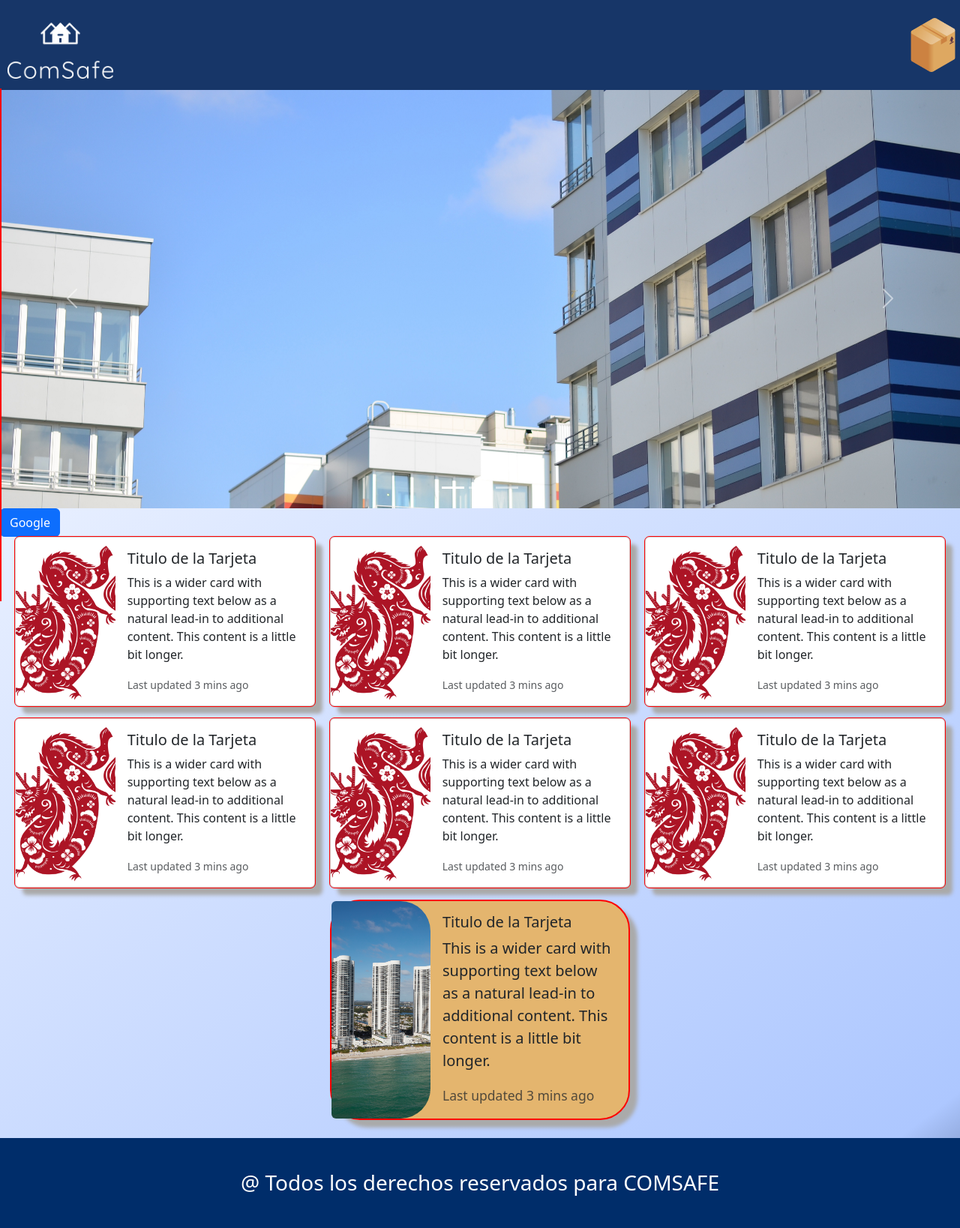
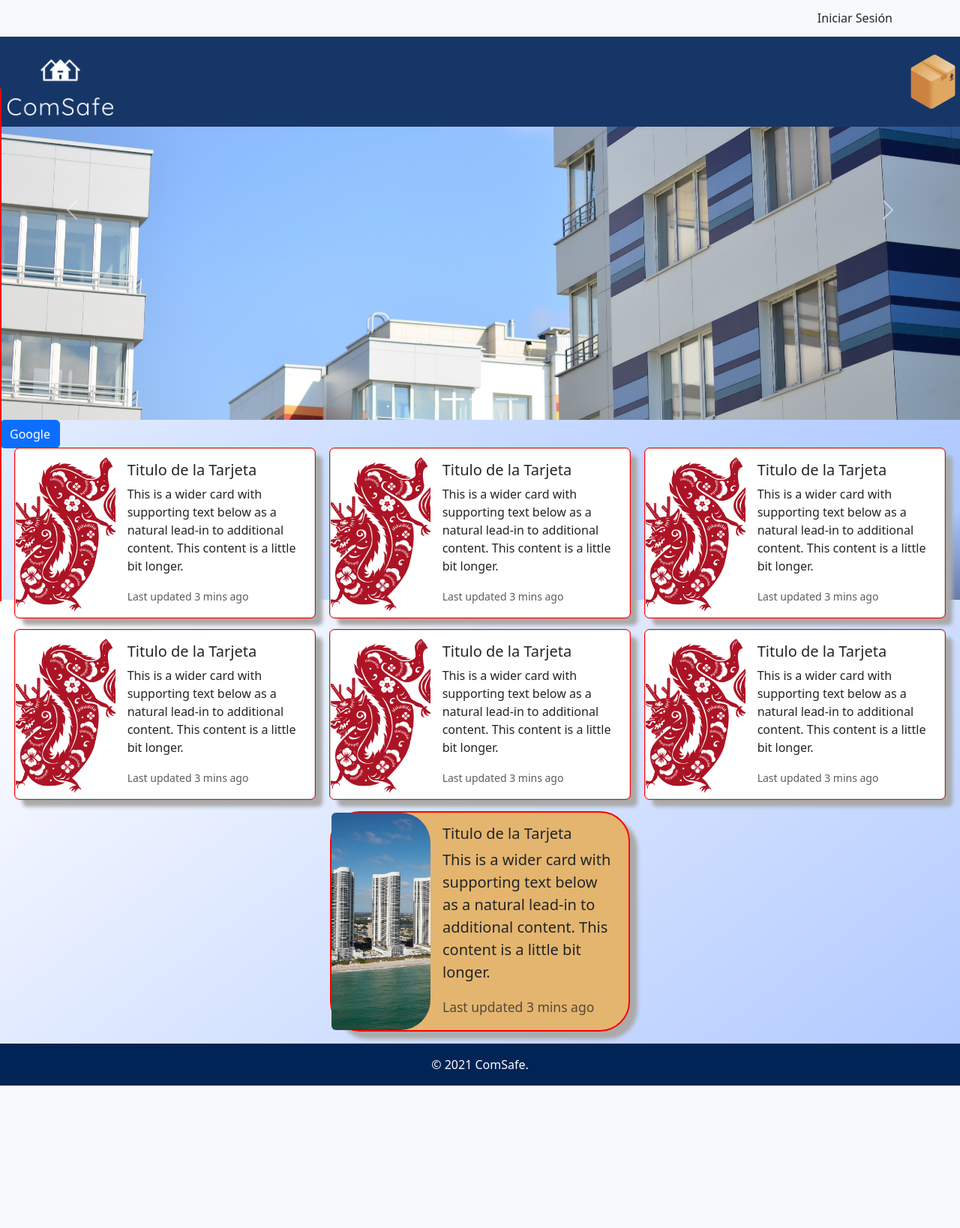
Before and after one commit to PedroAntonioKira/ProyectoISW, a PHP site: page / in a window 1280 px wide. Shown: the whole page at 75% size. After the commit the page ends 1448 px from the top, so only its background shows below. Run offline with PHP 8.4, Linux system fonts and the light colour scheme.

Commit message:
footer estático

```diff
--- a/css/Cabecera.css
+++ b/css/Cabecera.css
@@ -129,9 +129,6 @@ header span {
   font-weight: bolder;
 }
 
-main {
-  height: 1400px;
-}
 
 @media screen and (max-width: 1280px) {
   /*Parte del header */
--- a/css/Cuerpo.css
+++ b/css/Cuerpo.css
@@ -1,3 +1,8 @@
+html,
+body{
+  height: 100%;
+}
+
 body {
   background: rgb(255, 255, 255);
   background: -moz-linear-gradient(
@@ -22,7 +27,14 @@ body {
 }
 
 body {
+  display: flex;
+  min-height: 100vh;
+  flex-direction: column;
   margin: 0;
   padding: 0;
   box-sizing: border-box;
 }
+
+main{
+  flex: 1s 0 auto;
+}
--- a/css/Footer.css
+++ b/css/Footer.css
@@ -1,5 +1,5 @@
 footer {
-  height: 15vh;
+
   background-color: #002d6a;
   color: #ffffff;
 }
--- a/index.php
+++ b/index.php
@@ -16,11 +16,16 @@
     <link rel="stylesheet" href="css/Tarjeta.css">
     <link rel="stylesheet" href="css/Footer.css">
 
-
 </head>
-<body>
-
+<body >
     <header>
+        <nav class="py-1 bg-light border-bottom">
+            <div class="container d-flex flex-wrap justify-content-end">
+                <ul class="nav">
+                    <li class="nav-item"><a href="#" class="nav-link link-dark px-2">Iniciar Sesión</a></li>
+                </ul>
+            </div>
+        </nav>
         <div class="contenedorLogo">
             <div class="contendorLogoComSafe">
                 <img src="img/LogoCOMSAFE03.png" alt="contendorLogoComSafe">
@@ -47,12 +52,10 @@
     </div>
 
     <?php
-        include_once "php/MenuPrincipal.php";
+       include_once "php/MenuPrincipal.php";
     ?>
 
-
-
-    <main class="cuerpoPrincipalPagina" id="cuerpoPrincipalPagina">
+    <main class="cuerpoPrincipalPagina " id="cuerpoPrincipalPagina" s>
         <?php
             include_once "php/Carrusel.php";
         ?>
@@ -170,8 +173,13 @@
     </main>
 
     <footer>
-        <h3>@ Todos los derechos reservados para COMSAFE</h3>
+        <!-- Copyright -->
+        <div class="text-center p-3" style="background-color: rgba(0, 0, 0, 0.2);">
+            © 2021 ComSafe.
+        </div>
+        <!-- Copyright -->
     </footer>
+
 </body>
 
 <!-- Librerias Bootstrap -->
```
